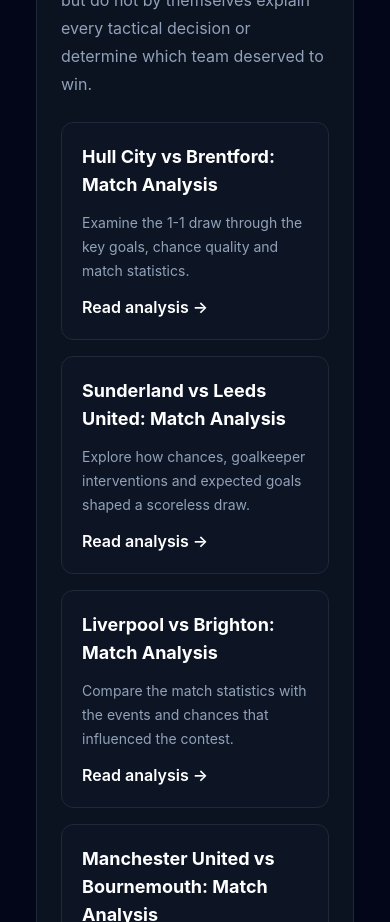
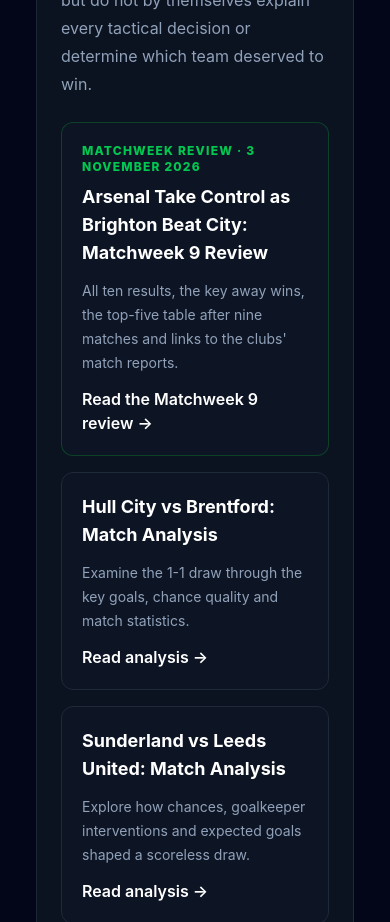
Before and after one commit to ms1a15j2010-cloud/apex-sports-frontend, a Next.js app: page /articles in a window 390 px wide. Shown: the part 1100-2022 px from the top of the page. Built offline with nearby package versions, Linux system fonts and the light colour scheme; no server answers.

Commit message:
Feature new Matchweek 9 editorial analysis

```diff
--- a/src/app/articles/page.js
+++ b/src/app/articles/page.js
@@ -184,6 +184,22 @@ export default function ArticlesPage() {
           tactical decision or determine which team deserved to win.
         </p>
         <div className="mt-6 grid gap-4 md:grid-cols-2">
+          <article className="rounded-xl border border-green-900/70 bg-gray-900/50 p-5 md:col-span-2">
+            <div className="mb-2 text-xs font-extrabold uppercase tracking-[1.2px] text-green-500">
+              Matchweek Review · 3 November 2026
+            </div>
+            <h3 className="text-lg font-bold text-white">
+              <Link href="/articles/premier-league-matchweek-9-review-november-2026" className="hover:text-green-400">
+                Arsenal Take Control as Brighton Beat City: Matchweek 9 Review
+              </Link>
+            </h3>
+            <p className="mt-2 text-sm leading-6 text-slate-400">
+              All ten results, the key away wins, the top-five table after nine matches and links to the clubs' match reports.
+            </p>
+            <Link href="/articles/premier-league-matchweek-9-review-november-2026" className="mt-3 inline-block font-semibold text-green-500 hover:text-green-400">
+              Read the Matchweek 9 review →
+            </Link>
+          </article>
           <article className="rounded-xl border border-gray-800 bg-gray-900/50 p-5">
             <h3 className="text-lg font-bold text-white">
               <Link href="/articles/hull-city-brentford-match-analysis-october-25-2026" className="hover:text-green-400">
```
